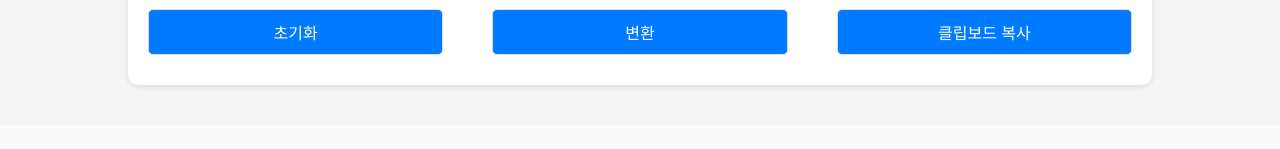
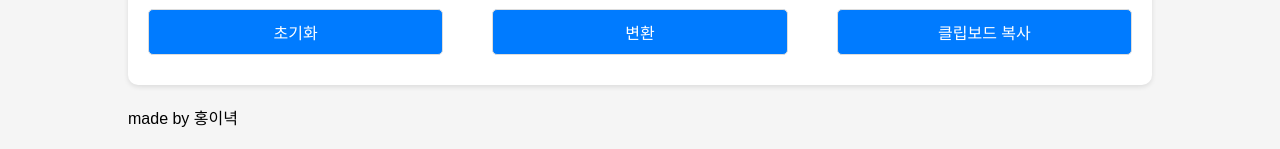
Before and after one commit to honginhyeuk/converterweb, a Django app: page /converter/ in a window 1280 px wide. Shown: the part 734-883 px from the top of the page. Before the commit the page ends 822 px from the top, so only its background shows below. Run offline with Django 5.2, Linux system fonts and the light colour scheme.

Commit message:
Add footer with 'made by ' and change title to ''

```diff
--- a/converter/templates/converter/index.html
+++ b/converter/templates/converter/index.html
@@ -1,7 +1,7 @@
 <!DOCTYPE html>
 <html>
 <head>
-    <title>Text Converter</title>
+    <title>스타일 변환기</title>
     <style>
         /* General styles */
         body {
@@ -117,6 +117,9 @@
                 {% csrf_token %}
             </form>
         </div>
+        <div class="footer">
+            made by 홍이녁
+        </div>
     </div>
 </body>
 </html>
```
